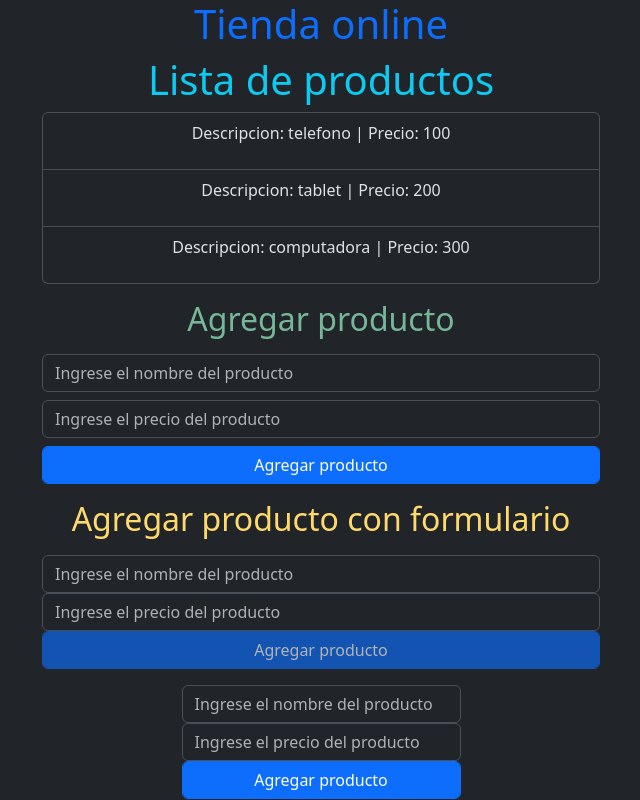
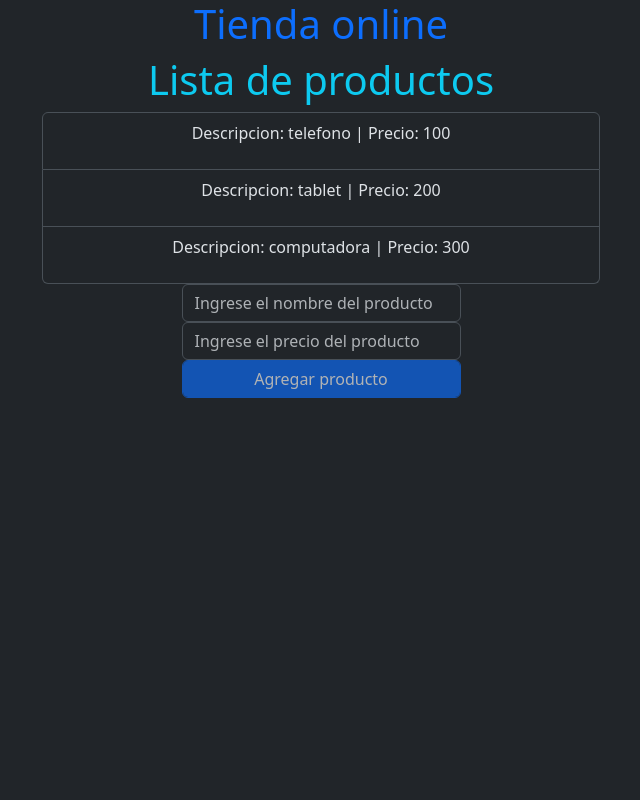
Before and after one commit to Mirai-Principal/tienda-online-con-angular, an Angular app: page / in a window 1280 px wide. Shown: the whole page, without its empty margins (319-959 px from the left). Built offline with nearby package versions, Linux system fonts and the light colour scheme.

Commit message:
guardar y recuperar datos usando servicios con observables

```diff
--- a/src/app/formulario-producto/formulario-producto.html
+++ b/src/app/formulario-producto/formulario-producto.html
@@ -1,8 +1,8 @@
 <form #form="ngForm" (ngSubmit)="agregarProducto(form)" class="w-50 mx-auto">
-    <input type=" text" class="form-control" placeholder="Ingrese el nombre del producto" id="descripcionForm"
-        #descripcionForm name="descripcionForm" autocomplete="off" required>
-    <input type="number" class="form-control" placeholder="Ingrese el precio del producto" id="precioForm" #precioForm
-        name="precioForm" autocomplete="off" required>
+    <input type=" text" class="form-control" placeholder="Ingrese el nombre del producto" id="descripcionInput"
+        [(ngModel)]="descripcionInput" name="descripcionInput" autocomplete="off" required>
+    <input type="number" class="form-control" placeholder="Ingrese el precio del producto" id="precioInput"
+        [(ngModel)]="precioInput" name="precioInput" autocomplete="off" required>
     <button type="submit" class="btn btn-primary form-control" [disabled]="form.invalid">Agregar
         producto</button>
 </form>
--- a/src/app/formulario-producto/formulario-producto.ts
+++ b/src/app/formulario-producto/formulario-producto.ts
@@ -1,6 +1,7 @@
-import { Component, ViewChild, ElementRef, Output, EventEmitter } from '@angular/core';
+import { Component, signal } from '@angular/core';
 import { FormsModule, NgForm } from '@angular/forms';
 import { Producto } from '../models/producto.model';
+import { ProductosService } from '../services/productos.service';
 
 @Component({
   selector: 'app-formulario-producto',
@@ -9,29 +10,22 @@ import { Producto } from '../models/producto.model';
   styleUrl: './formulario-producto.css',
 })
 export class FormularioProducto {
-  //referencias a los elementos del formulario
-  @ViewChild('descripcionForm') descripcionForm!: ElementRef;
-  @ViewChild('precioForm') precioForm!: ElementRef;
+  descripcionInput = signal('');
+  precioInput = signal<number | null>(null);
 
-  //pa enviar datos a lista de productos
-  @Output() productoAgregado = new EventEmitter<Producto>();
+  constructor(private productosService: ProductosService) { }
 
   agregarProducto(form: NgForm) {
-    const descripcion = this.descripcionForm.nativeElement.value.trim();
-    const precio = this.precioForm.nativeElement.value;
-
-    if (form.invalid || descripcion === '' || precio <= 0) {
+    if (form.invalid || this.descripcionInput() === '' || this.precioInput() === null || this.precioInput()! <= 0) {
       alert('Por favor, complete todos los campos correctamente.');
       return;
     }
-
     // envia un producto al componente padre
-    const producto: Producto = { descripcion, precio };
-    this.productoAgregado.emit(producto);
-
+    const producto: Producto = { descripcion: this.descripcionInput(), precio: this.precioInput()! };
+    this.productosService.agregarProducto(producto);
     // resetea el formulario
-    this.descripcionForm.nativeElement.value = '';
-    this.precioForm.nativeElement.value = '';
+    this.descripcionInput.set('');
+    this.precioInput.set(null);
     form.resetForm();
   }
 }
--- a/src/app/lista-productos/lista-productos.html
+++ b/src/app/lista-productos/lista-productos.html
@@ -6,30 +6,5 @@
                 }
         </div>
 
-        <!-- usando referencia local -->
-        <div class="d-flex justify-content-center flex-column my-3 gap-2">
-                <h2 class="text-success-emphasis">Agregar producto</h2>
-                <input type="text" class="form-control" placeholder="Ingrese el nombre del producto" #descripcion>
-                <input type="number" class="form-control" placeholder="Ingrese el precio del producto" #precio>
-                <button class="btn btn-primary form-control"
-                        (click)="agregarProducto(descripcion.value, precio.valueAsNumber); descripcion.value=''; precio.valueAsNumber=0;">Agregar
-                        producto</button>
-        </div>
-
-        <!-- two way binding -->
-        <div class="d-flex justify-content-center flex-column my-3 gap-2">
-                <h2 class="text-warning-emphasis">Agregar producto con formulario</h2>
-                <form #form="ngForm" (ngSubmit)="agregarProductoForm(form)">
-                        <input type="text" class="form-control" placeholder="Ingrese el nombre del producto"
-                                [(ngModel)]="descripcionForm" id="descripcionForm" name="descripcionForm"
-                                autocomplete="off" required>
-                        <input type="number" class="form-control" placeholder="Ingrese el precio del producto"
-                                [(ngModel)]="precioForm" id="precioForm" name="precioForm" autocomplete="off" required>
-                        <button type="submit" class="btn btn-primary form-control" [disabled]="form.invalid">Agregar
-                                producto</button>
-                </form>
-        </div>
-
-        <!-- usando viewchild entre componentes -->
-        <app-formulario-producto (productoAgregado)="obtenerProducto($event)" />
+        <app-formulario-producto />
 </div>
--- a/src/app/lista-productos/lista-productos.ts
+++ b/src/app/lista-productos/lista-productos.ts
@@ -1,8 +1,10 @@
-import { Component, signal } from '@angular/core';
+import { Component, signal, Signal } from '@angular/core';
 import { Productos } from "../productos/productos";
 import { Producto } from "../models/producto.model";
 import { FormsModule, NgForm } from '@angular/forms';
 import { FormularioProducto } from "../formulario-producto/formulario-producto";
+import { ProductosService } from "../services/productos.service";
+import { toSignal } from '@angular/core/rxjs-interop';
 
 @Component({
   selector: 'app-lista-productos',
@@ -12,46 +14,13 @@ import { FormularioProducto } from "../formulario-producto/formulario-producto";
   styleUrl: './lista-productos.css',
 })
 export class ListaProductos {
-  //usando referencia local (#descripcion, #precio)
-  //padre controla el estado de la lista de productos por tanto se usa signal
-  protected readonly listaProductos = signal<Producto[]>([
-    { descripcion: 'telefono', precio: 100 },
-    { descripcion: 'tablet', precio: 200 },
-    { descripcion: 'computadora', precio: 300 },
-  ]);
-
-  protected agregarProducto(newDescripcion: string, newPrecio: number) {
-    this.listaProductos.update(list => [
-      ...list,
-      { descripcion: newDescripcion, precio: newPrecio }
-    ]);
+  //de preferencia usar signals para manejar el estado de la lista de productos
+  //? pero si es posible evitar usar singal si ya el servicio retorna un observable q previamente fue signal
+  protected readonly listaProductos!: Signal<Producto[]>;
+  constructor(private productosService: ProductosService) {
+    this.listaProductos = toSignal(this.productosService.getListaProductos(), {
+      initialValue: []
+    });
   }
 
-  //usando formularios reactivos
-
-  protected readonly descripcionForm = signal<string>('');
-  protected readonly precioForm = signal<number | null>(null);
-
-  agregarProductoForm(form: NgForm) {
-    if (form.invalid || this.descripcionForm().trim() === '' || this.precioForm() === null || this.precioForm()! <= 0) {
-      alert('Formulario invalido');
-      return;
-    }
-
-    this.listaProductos.update(list => [
-      ...list,
-      { descripcion: this.descripcionForm(), precio: this.precioForm()! }
-    ]);
-
-    // Limpiar el formulario
-    form.reset();
-  }
-
-  //listado de productos usando viewChild en el form
-  obtenerProducto(producto: Producto) {
-    this.listaProductos.update(list => [
-      ...list,
-      producto
-    ]);
-  }
 }
--- /dev/null
+++ b/src/app/services/productos.service.ts
@@ -0,0 +1,31 @@
+import { Injectable } from '@angular/core';
+import { signal } from '@angular/core';
+import { Producto } from '../models/producto.model';
+import { Observable } from 'rxjs';
+import { toObservable } from '@angular/core/rxjs-interop';
+
+@Injectable({
+  providedIn: 'root',
+})
+export class ProductosService {
+  private readonly listaProductos = signal<Producto[]>([
+    { descripcion: 'telefono', precio: 100 },
+    { descripcion: 'tablet', precio: 200 },
+    { descripcion: 'computadora', precio: 300 },
+  ]);
+
+  //opcion 1 - convertir signal a observable
+  getListaProductos(): Observable<Producto[]> {
+    return toObservable(this.listaProductos);
+  }
+
+  //opcion 2 - crear observable a partir de signal
+  private readonly listaProductos$ = toObservable(this.listaProductos);
+  getListaProductos1(): Observable<Producto[]> {
+    return this.listaProductos$;
+  }
+
+  agregarProducto(producto: Producto) {
+    this.listaProductos.update(list => [...list, producto]);
+  }
+}
```
